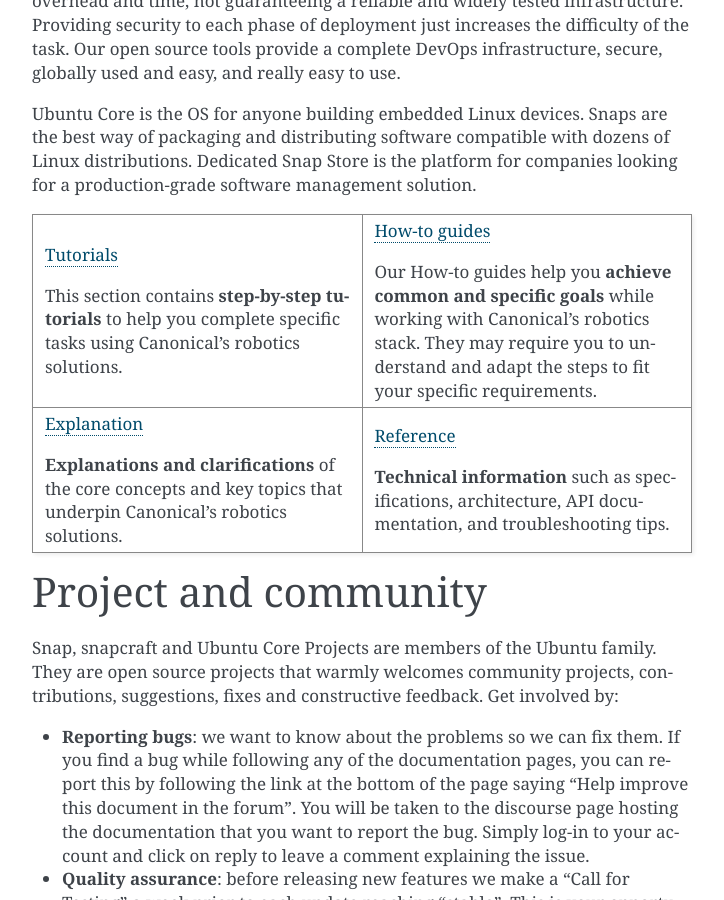
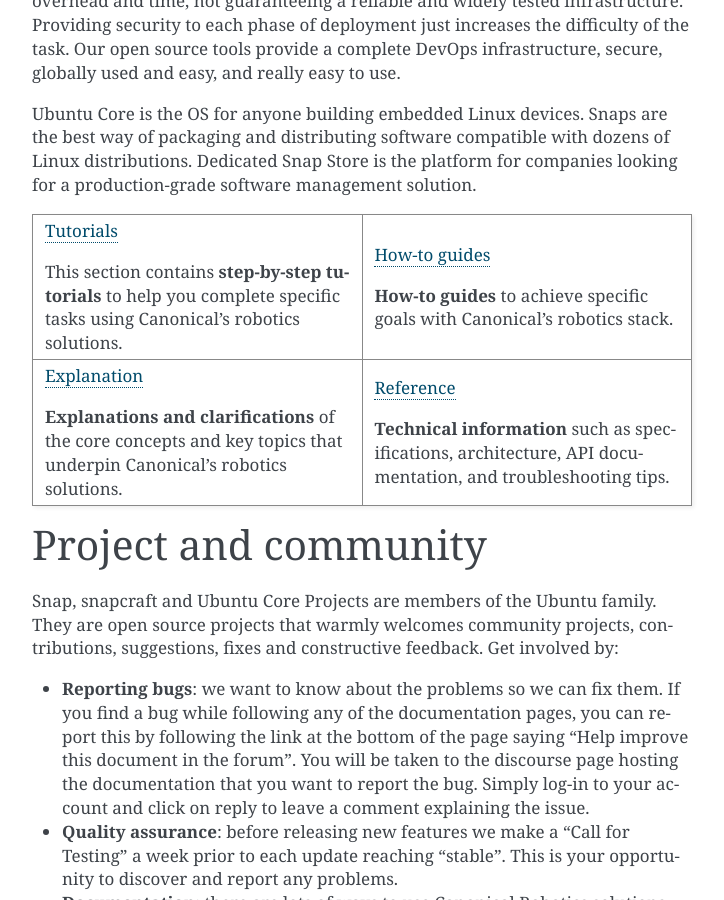
Before and after one commit to canonical/robotics_documentation, a Sphinx documentation site: the page built from docs/index.rst, in a window 1280 px wide and 900 px high, scrolled down 457 px. Shown: the whole window, without its empty margins (388-1112 px from the left). Built offline with Sphinx 7.4.7, drawn with Linux system fonts in a browser that asks for light colours; pages that are not in the unit, such as notebooks, are missing from menus.

Commit message:
update how-tos landing page summary

```diff
--- a/docs/how-to-guides/index.md
+++ b/docs/how-to-guides/index.md
@@ -6,10 +6,7 @@
 
 % Include start summary
 
-Our How-to guides help you **achieve common and specific goals**
-while working with Canonical's robotics stack.
-They may require you to understand and adapt the steps
-to fit your specific requirements.
+**How-to guides** to achieve specific goals with Canonical's robotics stack.
 
 % Include stop summary
 
```
